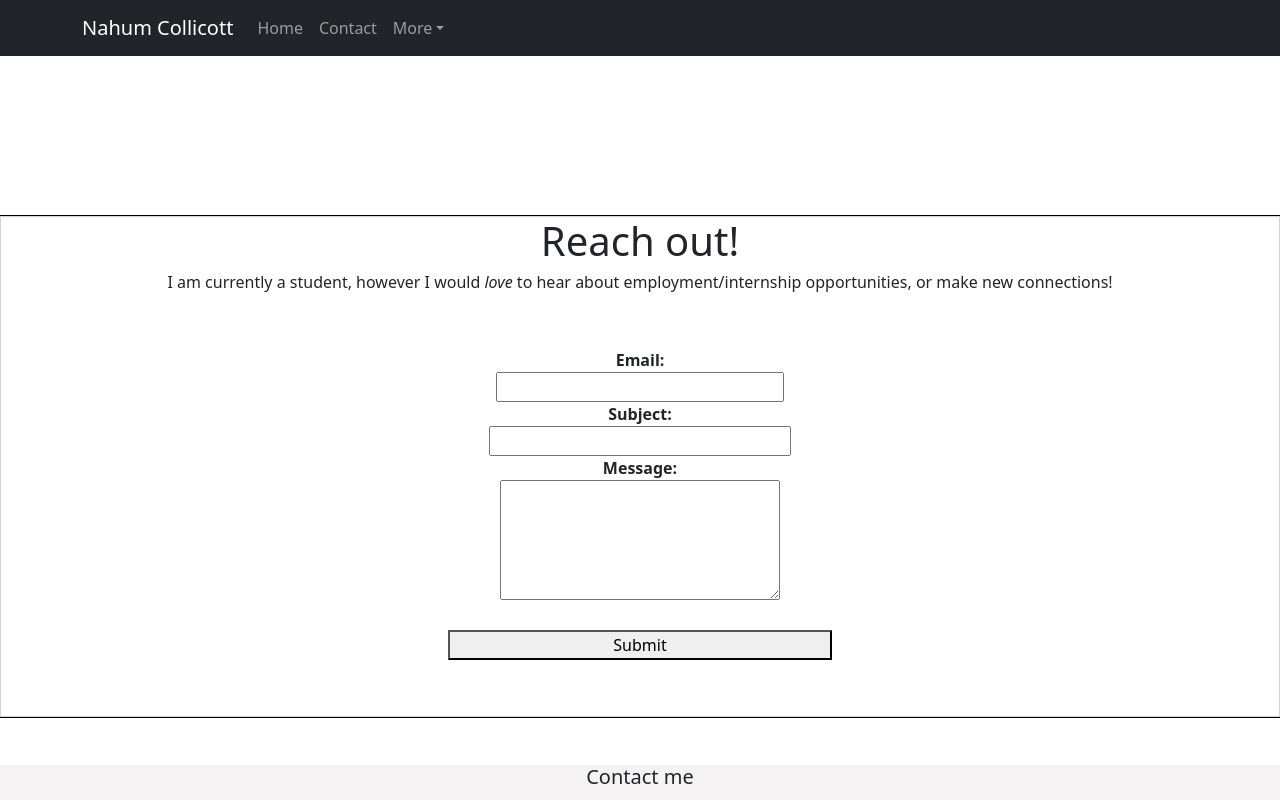
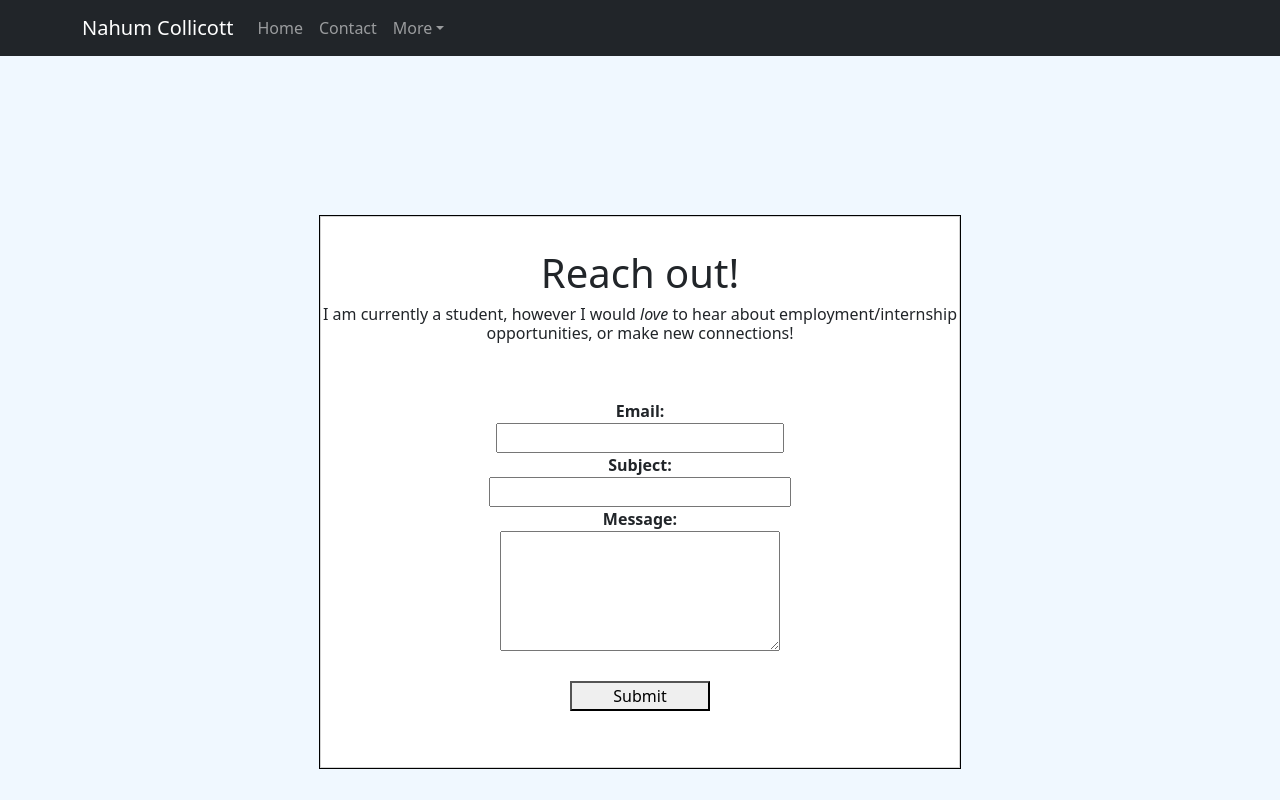
Before and after one commit to nahummc/react-dev-site, a React (Create React App) app: page /contact in a window 1280 px wide. Shown: the top 800 px of the page. Built offline with nearby package versions, Linux system fonts and the light colour scheme.

Commit message:
added dependecies but couldn't get more icons :)

```diff
--- a/package.json
+++ b/package.json
@@ -6,6 +6,7 @@
     "@fortawesome/fontawesome-svg-core": "^6.2.1",
     "@fortawesome/free-regular-svg-icons": "^6.2.1",
     "@fortawesome/free-solid-svg-icons": "^6.2.1",
+    "@fortawesome/react-fontawesome": "^0.2.0",
     "@testing-library/jest-dom": "^5.16.5",
     "@testing-library/react": "^13.4.0",
     "@testing-library/user-event": "^13.5.0",
--- a/src/App.css
+++ b/src/App.css
@@ -1,5 +1,6 @@
 .App {
   text-align: center;
+  background-color: aliceblue;
 }
 
 .img-thumbnail {
--- a/src/App.js
+++ b/src/App.js
@@ -7,6 +7,8 @@ import Weather from './components/Weather.js';
 import ContactForm from './components/ContactForm.js';
 import { BrowserRouter as Router, Route, Routes } from 'react-router-dom'
 import Footer from './components/Footer.js'
+import FaReact from 'react-icons/fa'
+
 
 
 function App() {
--- a/src/components/ContactForm.css
+++ b/src/components/ContactForm.css
@@ -2,11 +2,23 @@
     display: flex;
     flex-direction: column;
     /* background-color: black; */
-    /* width: 50%; */
     align-items: center;
     justify-content: center;
 }
 
+.contact-form {
+    margin-left: auto;
+    margin-right: auto;
+    margin-top: 10em;
+    padding-top: 2em;
+    /* margin-bottom: 2em; */
+    border: 1px solid lightgrey;
+    width: 50%;
+    -webkit-box-shadow: 0px 0px 0px 1px black;
+    -moz-box-shadow: 0px 0px 0px 1px #000;
+    box-shadow: 0px 0px 0px 1px #000;
+    background-color: white;
+}
 .input {
     width: 100%;
 }
@@ -18,19 +30,10 @@
 }
 
 .input-btn {
-    width: 30%;
+    width: 22%;
 }
 
 
-.contact-form {
-    margin-top: 10em;
-    /* margin-bottom: 2em; */
-    border: 1px solid lightgrey;
-
-    -webkit-box-shadow: 0px 0px 0px 1px black;
-    -moz-box-shadow: 0px 0px 0px 1px #000;
-    box-shadow: 0px 0px 0px 1px #000;
-}
 
 button {
     margin-bottom: 2em;
--- /dev/null
+++ b/src/components/Home.css
@@ -0,0 +1,19 @@
+.img-thumbnail {
+    width: 40%;
+    margin-bottom: 1.5em;
+  }
+
+  .aboutme {
+    display: flex;
+    flex-direction: column;
+    align-items: center;
+    padding: 20px 10px;
+  }
+
+
+
+  @media only screen and (max-width: 600px) {
+    .img-thumbnail {
+        width: 50%;
+      }
+  }
--- a/src/components/Home.js
+++ b/src/components/Home.js
@@ -4,6 +4,8 @@ import ListedSkills from './List.js';
 // import Slides from './Slides.js';
 import Image from 'react-bootstrap/Image'
 import SlideButton from './SlideButton.js';
+import './Home.css';
+
 
 function Home() {
   return (
@@ -19,13 +21,14 @@ function Home() {
         <div className='aboutme'>
 
         <Image src={require("../images/fish.jpg")} className="img-thumbnail"/>
-        <SlideButton id="aboutme"/>
+        <SlideButton className="slide-btn" id="aboutme"/>
         </div>
 
       {/* Images of myself/technologies I use? */}
 
         <ListedSkills />
-    </div>
+
+        </div>
   )
 }
 
--- a/src/components/Navbar.js
+++ b/src/components/Navbar.js
@@ -22,7 +22,7 @@ function BasicNav() {
               {/* <NavDropdown.Item href="#action/3.3">Chat</NavDropdown.Item> */}
               {/* <NavDropdown.Divider /> */}
               <NavDropdown.Item href="https://github.com/nahummc" target="_blank">
-                Github
+                Checkout my Github
               </NavDropdown.Item>
             </NavDropdown>
           </Nav>
--- a/src/components/Weather.js
+++ b/src/components/Weather.js
@@ -20,23 +20,13 @@ function Weather() {
 
 
 
-  const { data, isLoading, errorMessage } = useOpenWeather({
-    key: 'YOUR-API-KEY',
-    lat: '48.137154',
-    lon: '11.576124',
-    lang: 'en',
-    unit: 'metric', // values are (metric, standard, imperial)
-  });
+
   return (
-    <ReactWeather
-      isLoading={isLoading}
-      errorMessage={errorMessage}
-      data={data}
-      lang="en"
-      locationLabel="Munich"
-      unitsLabels={{ temperature: 'C', windSpeed: 'Km/h' }}
-      showForecast
-    />
+    <div>
+      <h1>Help me</h1>
+
+
+    </div>
   );
 };
 
```
Also changed, not shown: 1 other file (tests, documents, lock files or other folders).
